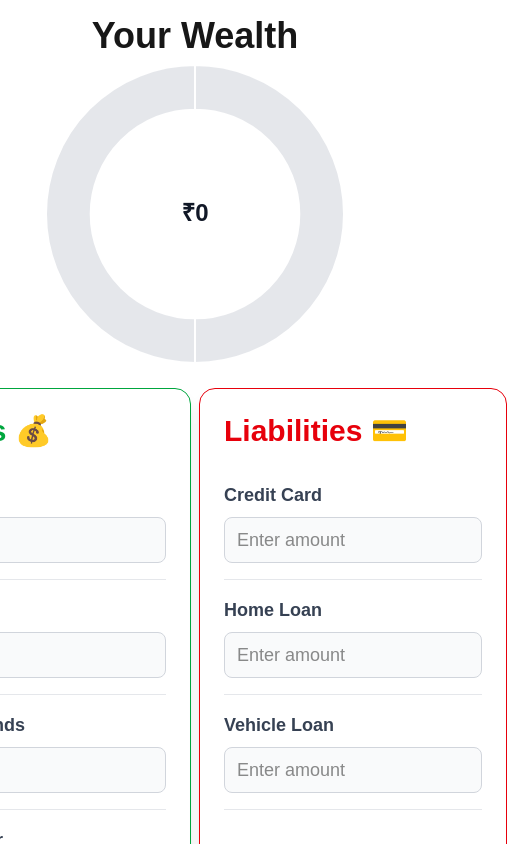
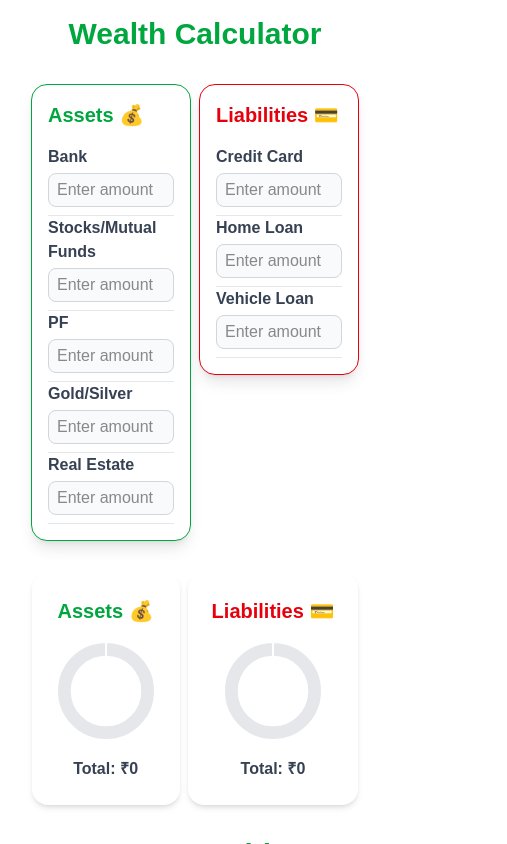
Before and after one commit to shettyprateek/wealth-calculator, a Next.js app: page / in a window 390 px wide. Shown: the top 844 px of the page, 507 px wide, since content can reach past the window. Built offline with nearby package versions, Linux system fonts and the light colour scheme.

Commit message:
Stored data in localStorage, Added mobile view

```diff
--- a/src/app/components/PieChart.tsx
+++ b/src/app/components/PieChart.tsx
@@ -1,66 +1,57 @@
 "use client";
 import { Doughnut } from "react-chartjs-2";
-import {
-  Chart as ChartJS,
-  ArcElement,
-  Tooltip,
-  Legend,
-  Plugin,
-} from "chart.js";
+import { Chart as ChartJS, ArcElement, Tooltip, Legend } from "chart.js";
 
 ChartJS.register(ArcElement, Tooltip, Legend);
 
-type PieChartProps = {
-  totalAssets: number;
-  totalLiabilities: number;
-  netWorth: number;
+type FinancialItem = {
+  name: string;
+  value: string;
 };
 
-export default function PieChart({
-  totalAssets,
-  totalLiabilities,
-  netWorth,
-}: PieChartProps) {
-  const data = {
-    labels: ["Assets", "Liabilities"],
+type PieChartProps = {
+  title: string;
+  data: FinancialItem[];
+  colorScheme: "green" | "red";
+};
+
+export default function PieChart({ title, data, colorScheme }: PieChartProps) {
+  const total = data.reduce(
+    (acc, item) => acc + Number(item.value.replace(/,/g, "") || 0),
+    0
+  );
+
+  const colors =
+    colorScheme === "green"
+      ? ["#15803d", "#22c55e", "#86efac", "#00e7fc", "#00a9ff"]
+      : ["#b91c1c", "#f97316", "#facc15"];
+
+  const chartData = {
+    labels: data.map((item) => item.name),
     datasets: [
       {
-        data: netWorth ? [totalAssets, totalLiabilities] : [1, 1],
-        backgroundColor: netWorth
-          ? ["#16a34a", "#dc2626"]
-          : ["#e5e7eb", "#e5e7eb"],
-        borderColor: ["#ffffff", "#ffffff"],
+        data: total
+          ? data.map((item) => Number(item.value.replace(/,/g, "")) || 0)
+          : [1],
+        backgroundColor: total ? colors : ["#e5e7eb"],
+        borderColor: "#fff",
         borderWidth: 2,
       },
     ],
   };
 
-  // Plugin to draw text in center
-  const centerTextPlugin: Plugin = {
-    id: "centerText",
-    beforeDraw(chart) {
-      const { width, height, ctx } = chart;
-      ctx.save();
-      const text = netWorth ? `₹${netWorth}` : "₹0";
-      ctx.font = "bold 24px sans-serif";
-      ctx.fillStyle = "#111827"; // dark gray
-      ctx.textAlign = "center";
-      ctx.textBaseline = "middle";
-      ctx.fillText(text, width / 2, height / 2);
-    },
-  };
-
   const options = {
     responsive: true,
-    cutout: "70%", // donut thickness
+    maintainAspectRatio: false,
+    cutout: "70%",
     plugins: {
       legend: { display: false },
       tooltip: {
         callbacks: {
-          label: function (context: any) {
+          label: (context: any) => {
             const label = context.label;
             const value = context.raw;
-            if (!netWorth) return `${label}: ₹0`;
+            if (!total) return `${label}: ₹0`;
             return `${label}: ₹${value.toLocaleString("en-IN")}`;
           },
         },
@@ -69,11 +60,23 @@ export default function PieChart({
   };
 
   return (
-    <Doughnut
-      key={netWorth}
-      data={data}
-      options={options}
-      plugins={[centerTextPlugin]}
-    />
+    <div className="flex flex-col items-center bg-white dark:bg-gray-800 p-6 rounded-2xl shadow-md">
+      <h2
+        className={`text-xl font-bold mb-4 ${
+          colorScheme === "green" ? "text-green-600" : "text-red-600"
+        }`}
+      >
+        {title}
+      </h2>
+
+      {/* Responsive chart size */}
+      <div className="w-25 h-25 sm:w-64 sm:h-64 md:w-72 md:h-72">
+        <Doughnut data={chartData} options={options} />
+      </div>
+
+      <p className="mt-4 text-gray-700 dark:text-gray-300 font-semibold">
+        Total: ₹{total.toLocaleString("en-IN")}
+      </p>
+    </div>
   );
 }
--- a/src/app/page.tsx
+++ b/src/app/page.tsx
@@ -3,11 +3,7 @@ import { ChangeEvent, useEffect, useState } from "react";
 import PieChart from "./components/PieChart";
 
 export default function Home() {
-  type FinancialItem = {
-    name: string;
-    value: string;
-  };
-
+  type FinancialItem = { name: string; value: string };
   type FinancialCategory = {
     category: "Assets" | "Liabilities";
     items: FinancialItem[];
@@ -17,9 +13,9 @@ export default function Home() {
     {
       category: "Assets",
       items: [
-        { name: "Cash", value: "" },
-        { name: "Stocks", value: "" },
-        { name: "Mutual Funds", value: "" },
+        { name: "Bank", value: "" },
+        { name: "Stocks/Mutual Funds", value: "" },
+        { name: "PF", value: "" },
         { name: "Gold/Silver", value: "" },
         { name: "Real Estate", value: "" },
       ],
@@ -34,86 +30,98 @@ export default function Home() {
     },
   ];
 
+  // Client-side state
+  const [assets, setAssets] = useState<FinancialItem[]>([]);
+  const [liabilities, setLiabilities] = useState<FinancialItem[]>([]);
   const [netWorth, setNetWorth] = useState(0);
-  const [assets, setAssets] = useState(financialData[0].items);
-  const [liabilities, setLiabilities] = useState(financialData[1].items);
-  const [totalAssets, setTotalAssets] = useState(0);
-  const [totalLiabilities, setTotalLiabilities] = useState(0);
   const [mounted, setMounted] = useState(false);
 
+  // Load from localStorage only on client
   useEffect(() => {
-    setMounted(true); // mark client mount
+    const storedAssets = localStorage.getItem("assets");
+    const storedLiabilities = localStorage.getItem("liabilities");
+    const storedNetWorth = localStorage.getItem("netWorth");
+
+    setAssets(storedAssets ? JSON.parse(storedAssets) : financialData[0].items);
+    setLiabilities(
+      storedLiabilities ? JSON.parse(storedLiabilities) : financialData[1].items
+    );
+    setNetWorth(storedNetWorth ? Number(storedNetWorth.replace(/,/g, "")) : 0);
+
+    setMounted(true);
   }, []);
+
+  // Save to localStorage whenever state changes
+  useEffect(() => {
+    if (!mounted) return;
+    localStorage.setItem("assets", JSON.stringify(assets));
+    localStorage.setItem("liabilities", JSON.stringify(liabilities));
+    localStorage.setItem("netWorth", netWorth.toLocaleString("en-IN"));
+  }, [assets, liabilities, netWorth, mounted]);
 
   const formatNumber = (value: string) => {
     const raw = value.replace(/,/g, "");
     if (raw === "" || isNaN(Number(raw))) return "";
-    return Number(raw).toLocaleString("en-IN"); // Indian format (1,00,000)
+    return Number(raw).toLocaleString("en-IN");
+  };
+
+  const calculateWealth = (
+    updatedAssets = assets,
+    updatedLiabilities = liabilities
+  ) => {
+    const totalAssets = updatedAssets.reduce(
+      (acc, item) => acc + Number(item.value.replace(/,/g, "") || 0),
+      0
+    );
+    const totalLiabilities = updatedLiabilities.reduce(
+      (acc, item) => acc + Number(item.value.replace(/,/g, "") || 0),
+      0
+    );
+    setNetWorth(totalAssets - totalLiabilities);
   };
 
   const handleAssetChange = (
     index: number,
-    event: React.ChangeEvent<HTMLInputElement>
+    e: ChangeEvent<HTMLInputElement>
   ) => {
-    const formatted = formatNumber(event.target.value);
     const updated = [...assets];
-    updated[index].value = formatted;
+    updated[index].value = formatNumber(e.target.value);
     setAssets(updated);
-    calculateWealth();
+    calculateWealth(updated, liabilities);
   };
 
-  function handleLiabilityChange(
+  const handleLiabilityChange = (
     index: number,
-    event: ChangeEvent<HTMLInputElement>
-  ): void {
-    const formatted = formatNumber(event.target.value);
+    e: ChangeEvent<HTMLInputElement>
+  ) => {
     const updated = [...liabilities];
-    updated[index].value = formatted;
+    updated[index].value = formatNumber(e.target.value);
     setLiabilities(updated);
-    calculateWealth();
-  }
+    calculateWealth(assets, updated);
+  };
 
-  const calculateWealth = () => {
-    const totalAssets = assets.reduce((acc, sum) => {
-      const total = acc + Number(sum.value.replaceAll(",", ""));
-      return total;
-    }, 0);
-    setTotalAssets(totalAssets);
-
-    const totalLiabilities = liabilities.reduce((acc, sum) => {
-      const total = acc + Number(sum.value.replaceAll(",", ""));
-      return total;
-    }, 0);
-
-    setTotalLiabilities(totalLiabilities);
-    const yourNetWorth = totalAssets - totalLiabilities;
-    setNetWorth(yourNetWorth);
+  const clearLocalStorage = () => {
+    localStorage.clear();
+    setAssets(financialData[0].items);
+    setLiabilities(financialData[1].items);
+    setNetWorth(0);
   };
 
   if (!mounted) return null;
 
   return (
-    <main className="flex flex-col items-center justify-center my-4">
-      <div className="flex flex-col items-center">
-        <h1 className="text-4xl font-semibold">Your Wealth</h1>
-      </div>
-      <div className="flex flex-col">
-        <div className="p-2">
-          <PieChart
-            totalAssets={totalAssets}
-            totalLiabilities={totalLiabilities}
-            netWorth={netWorth}
-          />
-        </div>
-      </div>
-      <div className="flex m-4">
-        <div className="flex mr-2 flex-col bg-white dark:bg-gray-800 p-6 border border-green-600 rounded-2xl shadow-lg w-full md:w-1/2">
-          <h1 className="text-3xl font-bold text-green-600 mb-4">Assets 💰</h1>
-
-          {assets.map((asset, index) => (
+    <main className="flex flex-col items-center justify-center mt-4 mb-8 space-y-8 px-2">
+      {/* Forms first */}
+      <h1 className="text-3xl font-bold text-green-600">Wealth Calculator</h1>
+      <div className="flex flex-row gap-2 justify-center w-full flex-wrap">
+        {/* Assets Form */}
+        <div className="flex flex-col w-40 sm:w-64 md:w-[336px] gap-4">
+          <div className="flex flex-col border border-green-600 bg-white dark:bg-gray-800 p-4 rounded-2xl shadow-lg">
+            <h1 className="text-xl font-bold text-green-600 mb-4">Assets 💰</h1>
+            {assets.map((asset, idx) => (
               <div
-              key={index}
-              className="pt-4 text-lg flex flex-col gap-2 border-b border-gray-200 dark:border-gray-700 pb-4"
+                key={idx}
+                className="flex flex-col gap-1 border-b border-gray-200 dark:border-gray-700 pb-2"
               >
                 <label className="font-semibold text-gray-700 dark:text-gray-300">
                   {asset.name}
@@ -121,22 +129,25 @@ export default function Home() {
                 <input
                   type="text"
                   value={asset.value}
-                className="border border-gray-300 dark:border-gray-600 rounded-lg px-3 py-2 focus:ring-2 focus:ring-green-400 focus:outline-none bg-gray-50 dark:bg-gray-700 dark:text-white"
-                onChange={(event) => handleAssetChange(index, event)}
-                maxLength={12}
+                  onChange={(e) => handleAssetChange(idx, e)}
+                  className="border border-gray-300 dark:border-gray-600 rounded-lg px-2 py-1 focus:ring-2 focus:ring-green-400 focus:outline-none bg-gray-50 dark:bg-gray-700 dark:text-white"
+                  placeholder="Enter amount"
                 />
               </div>
             ))}
           </div>
-        <div className="flex flex-col border border-red-600 bg-white dark:bg-gray-800 p-6 rounded-2xl shadow-lg w-full md:w-1/2">
-          <h1 className="text-3xl font-bold text-red-600 mb-4">
+        </div>
+
+        {/* Liabilities Form */}
+        <div className="flex flex-col w-40 sm:w-64 md:w-[336px] gap-4">
+          <div className="flex flex-col border border-red-600 bg-white dark:bg-gray-800 p-4 rounded-2xl shadow-lg">
+            <h1 className="text-xl font-bold text-red-600 mb-4">
               Liabilities 💳
             </h1>
-
-          {liabilities.map((liability, index) => (
+            {liabilities.map((liability, idx) => (
               <div
-              key={index}
-              className="pt-4 text-lg flex flex-col gap-2 border-b border-gray-200 dark:border-gray-700 pb-4"
+                key={idx}
+                className="flex flex-col gap-1 border-b border-gray-200 dark:border-gray-700 pb-2"
               >
                 <label className="font-semibold text-gray-700 dark:text-gray-300">
                   {liability.name}
@@ -144,14 +155,35 @@ export default function Home() {
                 <input
                   type="text"
                   value={liability.value}
-                onChange={(event) => handleLiabilityChange(index, event)}
-                className="border border-gray-300 dark:border-gray-600 rounded-lg px-3 py-2 focus:ring-2 focus:ring-red-400 focus:outline-none bg-gray-50 dark:bg-gray-700 dark:text-white"
+                  onChange={(e) => handleLiabilityChange(idx, e)}
+                  className="border border-gray-300 dark:border-gray-600 rounded-lg px-2 py-1 focus:ring-2 focus:ring-red-400 focus:outline-none bg-gray-50 dark:bg-gray-700 dark:text-white"
                   placeholder="Enter amount"
                 />
               </div>
             ))}
           </div>
         </div>
+      </div>
+
+      {/* Charts side by side */}
+      <div className="flex flex-row gap-2 w-full justify-center flex-wrap">
+        <PieChart title="Assets 💰" data={assets} colorScheme="green" />
+        <PieChart title="Liabilities 💳" data={liabilities} colorScheme="red" />
+      </div>
+
+      {/* Net Worth and Reset Button */}
+      <div className="flex flex-col items-center">
+        <h1 className="text-3xl font-bold text-green-600">Your Wealth</h1>
+        <h1 className="text-4xl pt-4 font-bold text-green-600">
+          ₹{netWorth.toLocaleString("en-IN")}
+        </h1>
+        <button
+          onClick={clearLocalStorage}
+          className="mt-6 px-6 py-2 rounded-xl border-2 border-green-600 text-green-700 dark:text-green-300 font-medium bg-white dark:bg-gray-800 hover:bg-green-50 dark:hover:bg-green-900/20 transition-all shadow-sm"
+        >
+          🔄 Reset Data
+        </button>
+      </div>
     </main>
   );
 }
```
Lines whose indentation alone changed are shown as unchanged.
